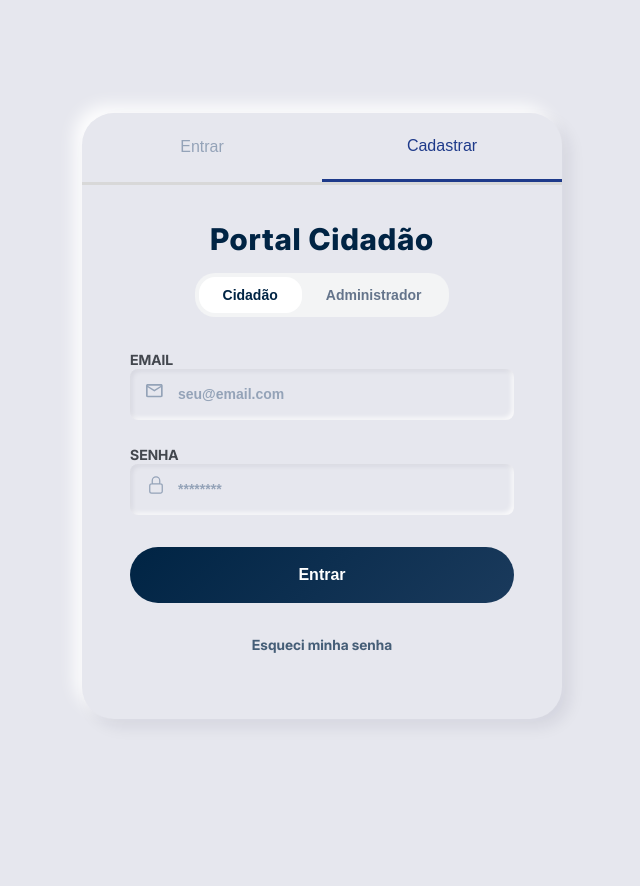
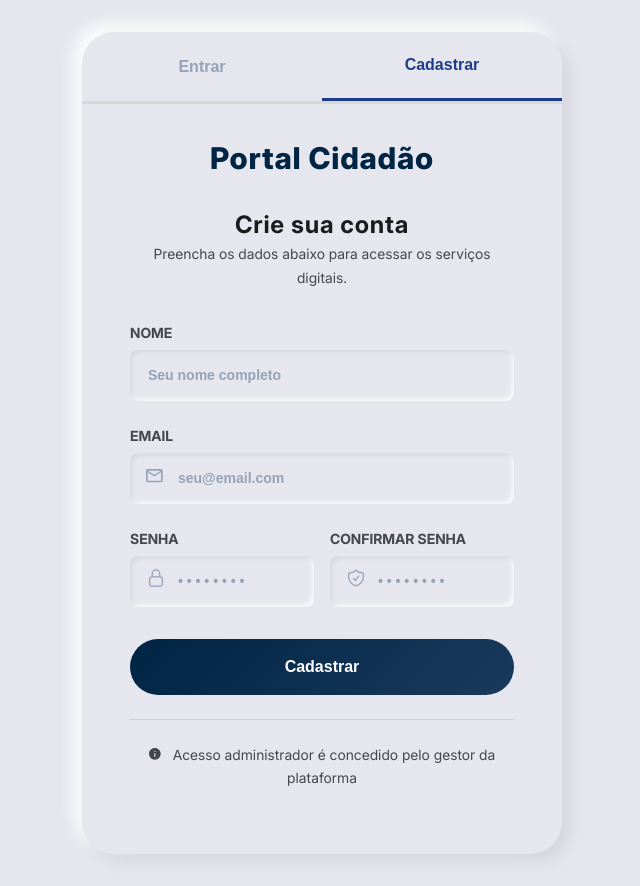
Before and after one commit to caioxdev/trabalho-teste-de-software, a Vue app: page /login in a window 1280 px wide. Both pictures are taken after a click on the button "Cadastrar". Shown: the whole page, without its empty margins (318-958 px from the left). Before the commit the page ends 832 px from the top, so only its background shows below. Built offline with nearby package versions, Linux system fonts and the light colour scheme.

Commit message:
feat: adicionar formulario de cadastro

```diff
--- a/package.json
+++ b/package.json
@@ -13,6 +13,7 @@
     "commit": "cz"
   },
   "dependencies": {
+    "nprogress": "^0.2.0",
     "pinia": "^3.0.4",
     "vue": "^3.5.32",
     "vue-router": "^5.0.6"
--- /dev/null
+++ b/src/components/InputLogin.vue
@@ -0,0 +1,91 @@
+<script setup>
+defineProps({
+  label: String,
+  type: {
+    type: String,
+    default: 'text'
+  },
+  placeholder: String,
+  icon: {
+    type: String,
+    default: null
+  },
+  iconAlt: {
+    type: String,
+    default: ''
+  }
+})
+</script>
+
+<template>
+  <div class="container-input">
+    <label>{{ label }}</label>
+    <div class="input">
+      <img v-if="icon" :src="icon" :alt="iconAlt">
+      <input
+        :type="type"
+        class="input-field"
+        :placeholder="placeholder"
+        :class="{ 'sem-icone': !icon }"
+      >
+    </div>
+  </div>
+</template>
+
+<style lang="scss" scoped>
+@use "@/scss/variables.scss" as *;
+
+.container-input {
+  margin-top: 16px;
+  width: 100%;
+
+  label {
+    font-size: $font-sm;
+    font-weight: 600;
+    color: #43474E;
+    text-transform: uppercase;
+  }
+
+  .input {
+    position: relative;
+    width: 100%;
+    margin-top: 8px;
+
+    img {
+      position: absolute;
+      left: 16px;
+      top: 50%;
+      transform: translateY(-50%);
+      width: 20px;
+      height: 20px;
+
+      &[alt="icone-senha"] {
+        top: 42%;
+      }
+    }
+
+    .input-field {
+      width: 100%;
+      padding: 18px 18px 18px 48px;
+      border: none;
+      background-color: #E6E7EE;
+      border-radius: 8px;
+      outline: none !important;
+      line-height: 1;
+      box-shadow:
+        inset 2px 2px 5px $shadow-dark,
+        inset -2px -2px 5px $shadow-light;
+
+      &.sem-icone {
+        padding-left: 18px;
+      }
+
+      &::placeholder {
+        color: #94A3B8;
+        font-size: $font-sm;
+        font-weight: 600;
+      }
+    }
+  }
+}
+</style>
--- a/src/pages/Login.vue
+++ b/src/pages/Login.vue
@@ -1,32 +1,41 @@
 <script setup>
-import email from '@/assets/icons/icone-email.svg';
-import senha from '@/assets/icons/icone-senha.svg';
-import { ref, onMounted, onUnmounted } from 'vue';
-import { useRouter } from 'vue-router';
-import { useAuthStore } from '@/store/auth';
+import inputLogin from "@/components/inputLogin.vue";
+import emailIcone from "@/assets/icons/icone-email.svg";
+import senhaIcone from "@/assets/icons/icone-senha.svg";
+import confirmSenhaIcone from "@/assets/icons/icone-confirmar-senha.svg";
+import mensagemAdminIcone from "@/assets/icons/icone-mensagem-admin.svg";
+import { ref, onMounted, onUnmounted } from "vue";
+import { useRouter } from "vue-router";
+import { useAuthStore } from "@/store/auth";
+import NProgress from "nprogress";
+import "nprogress/nprogress.css";
 
-const perfil = ref('cidadao');
-const aba = ref('entrar');
+const entrar = async () => {
+  NProgress.start();
+
+  await new Promise((resolve) => setTimeout(resolve, 1000));
+
+  auth.login("token-simulado", {
+    email: "usuario@email.com",
+    perfil: perfil.value,
+  });
+  NProgress.done();
+  router.push("/home");
+};
+
+const perfil = ref("cidadao");
+const aba = ref("entrar");
 
 const router = useRouter();
 const auth = useAuthStore();
 
 onMounted(() => {
-  document.body.classList.add('login-page')
+  document.body.classList.add("login-page");
 });
 
 onUnmounted(() => {
-  document.body.classList.remove('login-page')
+  document.body.classList.remove("login-page");
 });
-
-const entrar = () => {
-  auth.login('token-simulado', {
-    email: 'usuario@email.com',
-    perfil: perfil.value
-  });
-  router.push('/home')
-}
-
 </script>
 
 <template>
@@ -36,7 +45,7 @@ const entrar = () => {
         <button
           type="button"
           :class="{
-            ativo: aba === 'entrar'
+            ativo: aba === 'entrar',
           }"
           @click="aba = 'entrar'"
         >
@@ -45,7 +54,7 @@ const entrar = () => {
         <button
           type="button"
           :class="{
-            ativo: aba === 'cadastrar'
+            ativo: aba === 'cadastrar',
           }"
           @click="aba = 'cadastrar'"
         >
@@ -53,13 +62,15 @@ const entrar = () => {
         </button>
       </div>
       <form class="login-form">
+        <!-- ENTRAR -->
+        <div v-show="aba === 'entrar'" class="form-content">
           <div class="form-header">
             <h1>Portal Cidadão</h1>
             <div class="toggle">
               <button
                 type="button"
                 :class="{
-                ativo: perfil === 'cidadao'
+                  ativo: perfil === 'cidadao',
                 }"
                 @click="perfil = 'cidadao'"
               >
@@ -68,7 +79,7 @@ const entrar = () => {
               <button
                 type="button"
                 :class="{
-                ativo: perfil === 'admin'
+                  ativo: perfil === 'admin',
                 }"
                 @click="perfil = 'admin'"
               >
@@ -76,25 +87,69 @@ const entrar = () => {
               </button>
             </div>
           </div>
-
           <div class="input-group">
-          <div class="container-input">
-            <label for="">email</label>
-            <div class="input">
-              <img :src="email" alt="icone-email">
-              <input type="email" class="input-field" placeholder="seu@email.com">
+            <inputLogin
+              label="email"
+              type="email"
+              placeholder="seu@email.com"
+              :icon="emailIcone"
+              iconAlt="icone-email"
+            />
+            <inputLogin
+              label="senha"
+              type="password"
+              placeholder="• • • • • • • •"
+              :icon="senhaIcone"
+              iconAlt="icone-senha"
+            />
+          </div>
+          <button type="button" class="btn-entrar" @click="entrar">
+            Entrar
+          </button>
+          <span>Esqueci minha senha</span>
+        </div>
+        <!-- CADASTRAR -->
+        <div v-show="aba === 'cadastrar'" class="form-content">
+          <div class="form-header-cadastrar">
+            <h1>Portal Cidadão</h1>
+            <span>Crie sua conta</span>
+            <p>Preencha os dados abaixo para acessar os serviços digitais.</p>
+          </div>
+          <div class="input-group">
+            <inputLogin label="nome" placeholder="Seu nome completo" />
+            <inputLogin
+              label="email"
+              type="email"
+              placeholder="seu@email.com"
+              :icon="emailIcone"
+              iconAlt="icone-email"
+            />
+            <div class="input-group-row">
+              <inputLogin
+                label="senha"
+                type="password"
+                placeholder="• • • • • • • •"
+                :icon="senhaIcone"
+                iconAlt="icone-senha"
+              />
+              <inputLogin
+                label="confirmar senha"
+                type="password"
+                placeholder="• • • • • • • •"
+                :icon="confirmSenhaIcone"
+                iconAlt="icone-senha"
+              />
             </div>
           </div>
-          <div class="container-input">
-            <label for="">senha</label>
-            <div class="input">
-              <img :src="senha" alt="icone-senha">
-              <input type="password" class="input-field" placeholder="********">
+          <button type="button" class="btn-entrar">Cadastrar</button>
+          <div class="footer-cadastrar">
+            <div class="divisor"></div>
+            <p>
+              <img :src="mensagemAdminIcone" alt="Atenção" />
+              Acesso administrador é concedido pelo gestor da plataforma
+            </p>
           </div>
         </div>
-        </div>
-        <button type="button" class="btn-entrar" @click="entrar">Entrar</button>
-        <span>Esqueci minha senha</span>
       </form>
     </div>
   </div>
@@ -110,11 +165,18 @@ const entrar = () => {
   min-height: 100vh;
 }
 
+.form-content {
+  display: flex;
+  flex-direction: column;
+  align-items: center;
+  width: 100%;
+}
+
 .card-login {
   max-width: 480px;
   width: 100%;
   border-radius: 32px;
-  background-color: #E6E7EE;
+  background-color: #e6e7ee;
   box-shadow:
     8px 8px 16px $shadow-dark,
     -8px -8px 16px $shadow-light;
@@ -132,9 +194,9 @@ const entrar = () => {
     border: none;
     border-radius: 3px solid transparent;
     background-color: transparent;
-    color: #94A3B8;
+    color: #94a3b8;
     font-size: $font-md;
-    font-weight: 500;
+    font-weight: 600;
     cursor: pointer;
 
     &.ativo {
@@ -178,7 +240,7 @@ const entrar = () => {
         border: none;
         border-radius: 16px;
         background-color: transparent;
-        color: #64748B;
+        color: #64748b;
         font-size: $font-sm;
         font-weight: 700;
 
@@ -197,51 +259,10 @@ const entrar = () => {
     width: 100%;
     margin-top: 16px;
 
-    .container-input {
-      margin-top: 16px;
-
-      label {
-        font-size: $font-sm;
-        font-weight: 600;
-        color: #43474E;
-        text-transform: uppercase;
-      }
-
-      .input {
-        position: relative;
+    .input-group-row {
+      display: flex;
       width: 100%;
-
-        img {
-          position: absolute;
-          left: 16px;
-          top: 50%;
-          transform: translateY(-50%);
-          width: 20px;
-          height: 20px;
-
-          &[alt="icone-senha"] {
-            top: 42%;
-          }
-        }
-
-        .input-field {
-          width: 100%;
-          padding: 18px 18px 18px 48px;
-          border: none;
-          background-color: #E6E7EE;
-          border-radius: 8px;
-          line-height: 1;
-          box-shadow:
-            inset 2px 2px 5px $shadow-dark,
-            inset -2px -2px 5px $shadow-light;
-
-          &::placeholder {
-            color: #94A3B8;
-            font-size: $font-sm;
-            font-weight: 600;
-          }
-        }
-      }
+      gap: 16px;
     }
   }
 
@@ -259,11 +280,62 @@ const entrar = () => {
   }
 
   span {
-    color: rgba(0, 36, 68, 0.70);
+    color: rgba(0, 36, 68, 0.7);
     font-size: $font-sm;
     font-weight: 600;
     line-height: 143%;
     margin-top: 32px;
+    cursor: pointer;
+  }
+
+  // CADASTRAR
+  .form-header-cadastrar {
+    display: flex;
+    flex-direction: column;
+    justify-content: center;
+    align-items: center;
+
+    h1 {
+      color: $text-brand-dark;
+      font-size: 1.875rem;
+      font-weight: 800;
+      letter-spacing: 0.75px;
+    }
+
+    span {
+      color: $text-primary;
+      font-size: 1.5rem;
+      font-weight: 700;
+      letter-spacing: 0.75px;
+    }
+
+    p {
+      color: $text-secondary;
+      font-size: $font-sm;
+      font-weight: 400;
+      line-height: 171%;
+      text-align: center;
+    }
+  }
+  .footer-cadastrar {
+    .divisor {
+      width: 100%;
+      height: 1px;
+      background-color: rgb(209, 209, 209);
+      margin: 24px 0;
+    }
+
+    p {
+      color: $text-secondary;
+      text-align: center;
+      font-size: $font-sm;
+      font-weight: 400;
+      line-height: 162%;
+
+      img {
+        margin-right: 8px;
+      }
+    }
   }
 }
 </style>
--- a/src/scss/global.scss
+++ b/src/scss/global.scss
@@ -1,3 +1,5 @@
+@use '@/scss/variables' as *;
+
 *,
 *::before,
 *::after {
@@ -14,6 +16,11 @@ body {
 
 body.login-page {
   background-color: #E6E7EE;
+}
+
+#nprogress .bar {
+  background: $text-brand-dark !important;
+  height: 6px !important;
 }
 
 .app-container {
```
Also changed, not shown: src/assets/icons/icone-confirmar-senha.svg, 1 other file (tests, documents, lock files or other folders). Lines whose indentation alone changed are shown as unchanged.
